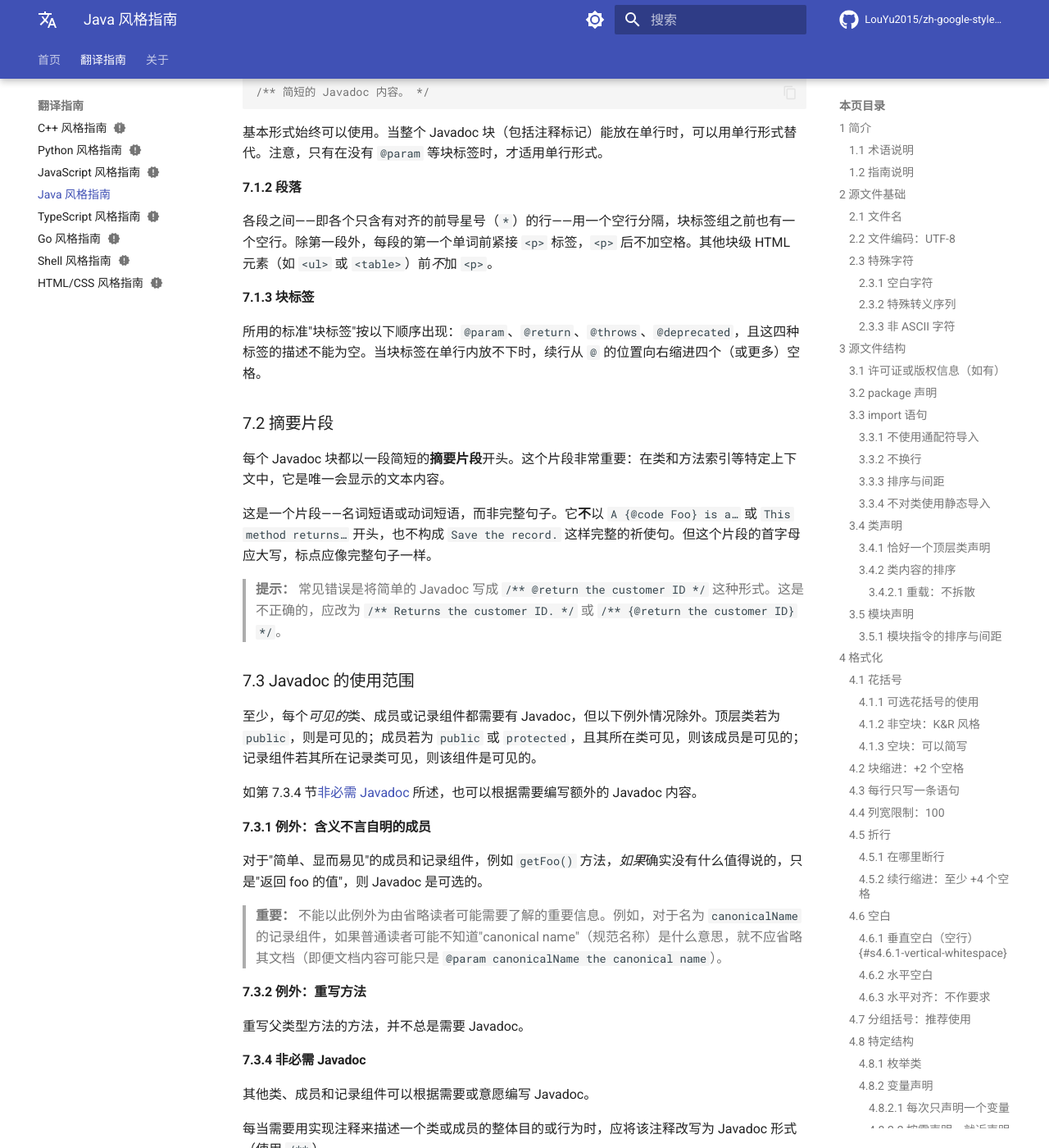
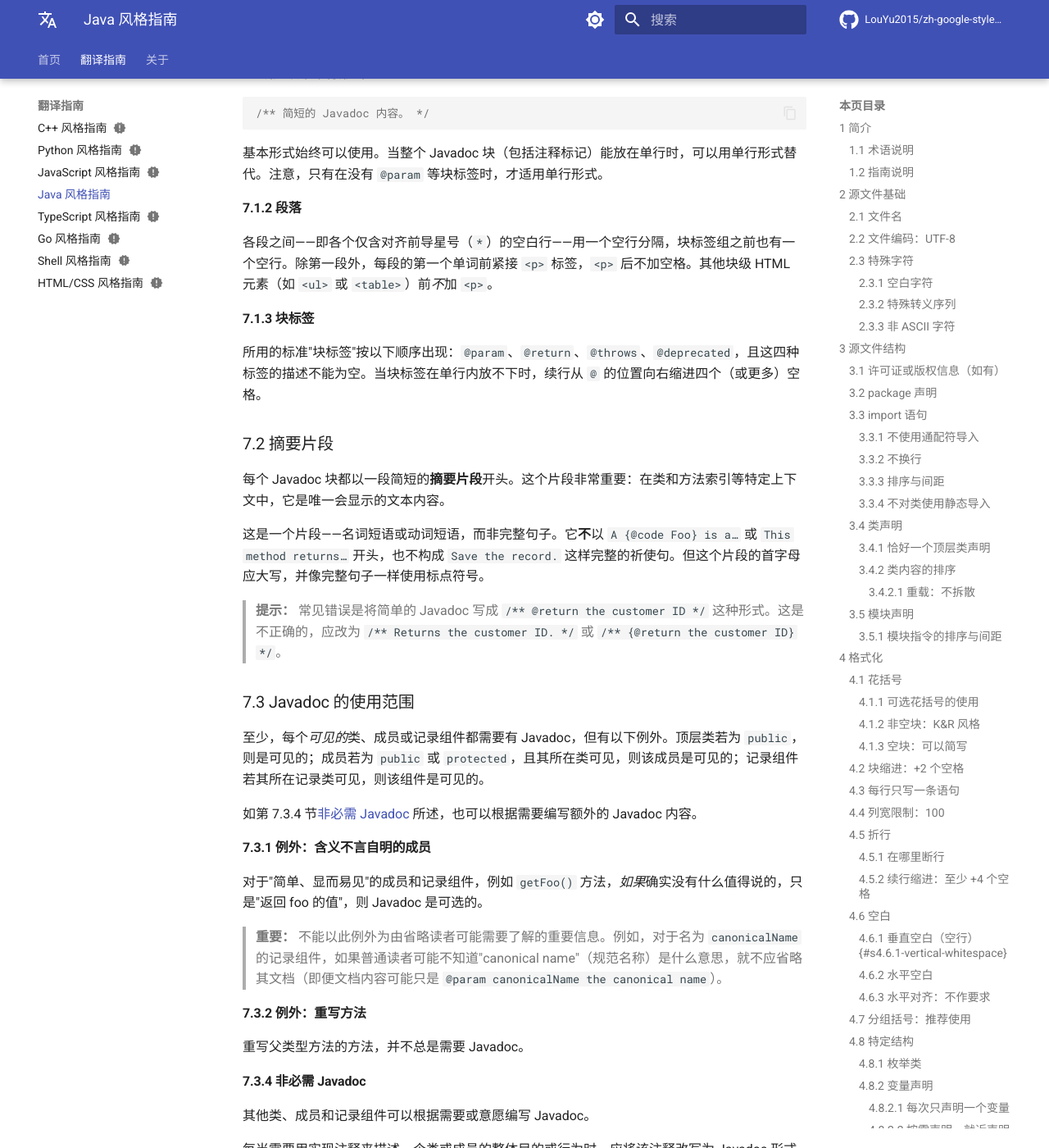
Before and after one commit to LouYu2015/zh-google-style-guide, an MkDocs documentation site: the page built from docs/guides/java.md, in a window 1280 px wide and 1400 px high, scrolled down 19593 px. Shown: the whole window at 82% size. Built offline with MkDocs 1.6.1 and Material for MkDocs 9.7.7, drawn with Linux system fonts in a browser that asks for light colours; comment, search, counter and statistics services are not loaded; some of the changed text lies outside the part shown.

Commit message:
refine(java): improve translation clarity and fix minor errors
- Remove redundant word "选择" in §1.2
- Rephrase confusing Unicode tip in §2.3.3
- Clarify optional-braces rule scope in §4.1.1
- Fix "开括号" → "开花括号" for consistency in §4.1.3
- Rewrite awkward double "之外" structure in §4.6.2
- Fix wrong rule reference: "第10条" → "第8条" in §4.6.2
- Improve sentence structure in §4.8.6 intro
- Fix "(近乎确定性的)" → "(近乎确定的)" in §5.3
- Fix "重新指定" → "重新声明" for interface method override in §6.1
- Clarify finalization deprecation phrasing in §6.4
- Simplify verbose Javadoc paragraph description in §7.1.2
- Fix "标点应像完整句子一样" → more natural phrasing in §7.2
- Fix redundant "例外情况除外" → "有以下例外" in §7.3

Co-Authored-By: Claude Sonnet 4.6 <noreply@anthropic.com>

```diff
--- a/docs/guides/java.md
+++ b/docs/guides/java.md
@@ -562,7 +562,7 @@ public String getNameIfPresent() { ... }
 
 本节讨论*实现注释*。Javadoc 见第 7 节，[Javadoc](#s7-javadoc)。
 
-任何换行前都可以有任意空白，后跟一条实现注释。这样的注释使该行非空。
+在任意换行符之前，都可以添加任意空白字符，再跟一条实现注释，从而使该行成为非空行。
 
 ##### 4.8.6.1 块注释风格 {#s4.8.6.1-block-comment-style}
 
@@ -811,7 +811,7 @@ public int method(String p1) { ... }
 
 #### 7.1.2 段落 {#s7.1.2-javadoc-paragraphs}
 
-各段之间——即各个只含有对齐的前导星号（`*`）的行——用一个空行分隔，块标签组之前也有一个空行。除第一段外，每段的第一个单词前紧接 `<p>` 标签，`<p>` 后不加空格。其他块级 HTML 元素（如 `<ul>` 或 `<table>`）前*不*加 `<p>`。
+各段之间——即各个仅含对齐前导星号（`*`）的空白行——用一个空行分隔，块标签组之前也有一个空行。除第一段外，每段的第一个单词前紧接 `<p>` 标签，`<p>` 后不加空格。其他块级 HTML 元素（如 `<ul>` 或 `<table>`）前*不*加 `<p>`。
 
 #### 7.1.3 块标签 {#s7.1.3-javadoc-block-tags}
 
@@ -821,13 +821,13 @@ public int method(String p1) { ... }
 
 每个 Javadoc 块都以一段简短的**摘要片段**开头。这个片段非常重要：在类和方法索引等特定上下文中，它是唯一会显示的文本内容。
 
-这是一个片段——名词短语或动词短语，而非完整句子。它**不**以 `A {@code Foo} is a…` 或 `This method returns…` 开头，也不构成 `Save the record.` 这样完整的祈使句。但这个片段的首字母应大写，标点应像完整句子一样。
+这是一个片段——名词短语或动词短语，而非完整句子。它**不**以 `A {@code Foo} is a…` 或 `This method returns…` 开头，也不构成 `Save the record.` 这样完整的祈使句。但这个片段的首字母应大写，并像完整句子一样使用标点符号。
 
 > **提示：** 常见错误是将简单的 Javadoc 写成 `/** @return the customer ID */` 这种形式。这是不正确的，应改为 `/** Returns the customer ID. */` 或 `/** {@return the customer ID} */`。
 
 ### 7.3 Javadoc 的使用范围 {#s7.3-javadoc-where-required}
 
-至少，每个*可见的*类、成员或记录组件都需要有 Javadoc，但以下例外情况除外。顶层类若为 `public`，则是可见的；成员若为 `public` 或 `protected`，且其所在类可见，则该成员是可见的；记录组件若其所在记录类可见，则该组件是可见的。
+至少，每个*可见的*类、成员或记录组件都需要有 Javadoc，但有以下例外。顶层类若为 `public`，则是可见的；成员若为 `public` 或 `protected`，且其所在类可见，则该成员是可见的；记录组件若其所在记录类可见，则该组件是可见的。
 
 如第 7.3.4 节[非必需 Javadoc](#s7.3.4-javadoc-non-required) 所述，也可以根据需要编写额外的 Javadoc 内容。
 
```
Also changed, not shown: other parts of docs/guides/java.md (+9 -9 lines).
